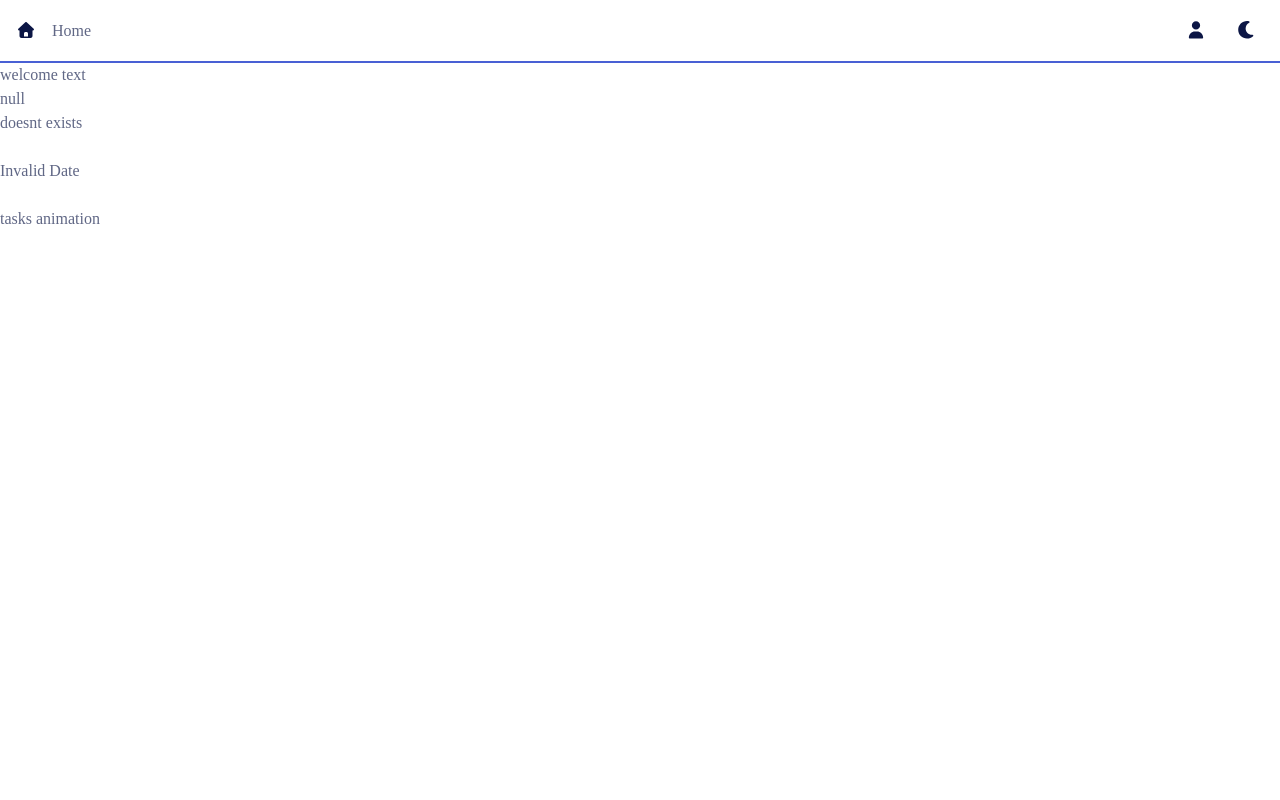
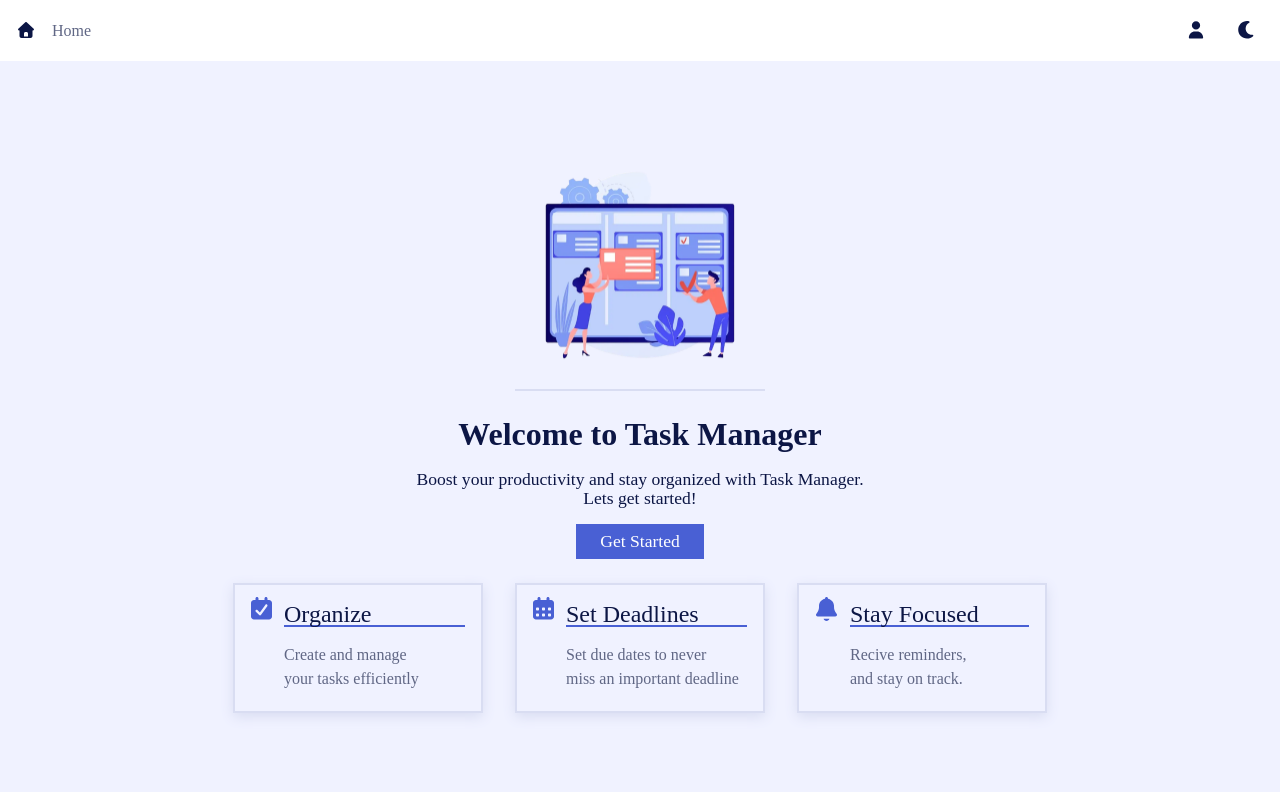
Before and after one commit to Jetmir-Al/Task-Managment-App, a React (Vite) app in the folder client/: page / in a window 1280 px wide. Built offline with nearby package versions, Linux system fonts and the light colour scheme; no server answers.

Commit message:
designed home page, and added logout button

```diff
--- a/client/src/api/auth.api.ts
+++ b/client/src/api/auth.api.ts
@@ -5,9 +5,12 @@ export const login = async (email: string, password: string) => {
         email, password
     });
 
-    console.log(res);
+    return res.data;
 }
 
+export const logout = async () => {
+    await api.post("/auth/logout", {}, { withCredentials: true });
+}
 
 
 export const status = async () => {
--- a/client/src/components/layout/Login.tsx
+++ b/client/src/components/layout/Login.tsx
@@ -6,9 +6,11 @@ import Button from "../ui/Button";
 import { useAccountToggle } from "../../hooks/ToggleAccount";
 import { useState } from "react";
 import { login } from "../../api/auth.api";
+import { useAuthHook } from "../../hooks/AuthHook";
 
 const Login = () => {
     const { toggleLoginSignup, toggleAcc } = useAccountToggle();
+    const { setUser, setAuth } = useAuthHook();
     const [email, setEmail] = useState<string>("");
     const [password, setPassword] = useState<string>("");
 
@@ -16,7 +18,10 @@ const Login = () => {
     async function handleLogin(event: React.FormEvent<HTMLFormElement>) {
         event.preventDefault();
         try {
-            await login(email, password);
+            const res = await login(email, password);
+            toggleAcc();
+            setAuth(true);
+            setUser(res.userLogedIn);
         } catch (error: unknown) {
             console.log(error);
         }
--- a/client/src/components/layout/Navbar.tsx
+++ b/client/src/components/layout/Navbar.tsx
@@ -2,15 +2,21 @@ import "./navbar.css";
 import Button from "../ui/Button";
 import { useToggleLightDark } from "../../hooks/ToggleMode";
 import { FontAwesomeIcon } from "@fortawesome/react-fontawesome";
-import { faMoon, faSun, faUser, faHouse } from "@fortawesome/free-solid-svg-icons";
+import { faMoon, faSun, faUser, faUserGear, faHouse } from "@fortawesome/free-solid-svg-icons";
 import Login from "./Login";
 import Signup from "./Signup";
 import { useAccountToggle } from "../../hooks/ToggleAccount";
 import { Activity } from "react";
+import { useAuthHook } from "../../hooks/AuthHook";
+import { useNavigate } from "react-router-dom";
+
 
 const Navbar = () => {
     const { mode, toggleMode } = useToggleLightDark();
     const { toggleAccount, toggleAcc, loginSignup } = useAccountToggle();
+    const { authenticated } = useAuthHook();
+    const navigate = useNavigate();
+
     return (
         <>
             <div className="navbar-container">
@@ -27,6 +33,15 @@ const Navbar = () => {
                 </div>
 
                 <div className="account-links">
+                    {
+                        authenticated ?
+                            <Button
+                                type={"button"}
+                                onClick={() => navigate("/profile")}
+                                className={"navBtn"}>
+                                <FontAwesomeIcon icon={faUserGear} />
+                            </Button>
+                            :
                             <Button
                                 type={"button"}
                                 onClick={toggleAcc}
@@ -36,6 +51,7 @@ const Navbar = () => {
                                     className="icons"
                                     icon={faUser} />
                             </Button>
+                    }
 
                     <Button
                         type={"button"}
--- a/client/src/components/layout/navbar.css
+++ b/client/src/components/layout/navbar.css
@@ -4,7 +4,6 @@
     align-items: center;
     padding: 1rem;
     width: 100%;
-    border-bottom: 2px solid var(--first-color);
 }
 
 .homeLinks {
--- a/client/src/pages/Home.tsx
+++ b/client/src/pages/Home.tsx
@@ -1,26 +1,56 @@
-import { useAuthHook } from "../hooks/AuthHook";
-
+import './pageStyles/home.css';
+import Button from '../components/ui/Button';
+import { useAccountToggle } from '../hooks/ToggleAccount';
+import { FontAwesomeIcon } from '@fortawesome/react-fontawesome';
+import { faBell, faCalendarDays, faCalendarCheck } from '@fortawesome/free-solid-svg-icons';
 const Home = () => {
-
-    const { authenticated, user } = useAuthHook();
+    const { toggleAcc } = useAccountToggle();
     return (
         <div className="home-container">
-            <div className="hero-section">
-                welcome text <br />
-                {authenticated ? "yes loged in" : "null"}
-                <br />
-                {user ? "user exsits" : "doesnt exists"}
-                <br />
-                {user?.name}
-                <br />
-                {new Date(user?.createdAt ?? "").toUTCString()}
-                <br />
-                {user?.email}
-                <br />
-                {user?.userID}
+            <img src="../src/assets/tm3.png" alt="task manger image" />
+            <div className="welcomeTitle">
+                <h2>
+                    Welcome to Task Manager
+                </h2>
+                <h5>
+                    Boost your productivity and stay organized with Task Manager.
+                    <br />
+                    Lets get started!
+                </h5>
+                <Button
+                    type={'button'}
+                    onClick={() => toggleAcc()}
+                    className={"welcomeBtn"}
+                >
+                    Get Started
+                </Button>
             </div>
-            <div>
-                tasks animation
+
+            <div className='welcomeCards'>
+                <div className="welcomeCard">
+                    <FontAwesomeIcon className='cardIcon'
+                        icon={faCalendarCheck} />
+                    <div className="cardInfo">
+                        <h3>Organize</h3>
+                        <p>Create and manage your tasks efficiently</p>
+                    </div>
+                </div>
+                <div className="welcomeCard">
+                    <FontAwesomeIcon className='cardIcon'
+                        icon={faCalendarDays} />
+                    <div className='cardInfo'>
+                        <h3>Set Deadlines</h3>
+                        <p>Set due dates to never miss an important deadline</p>
+                    </div>
+                </div>
+                <div className="welcomeCard">
+                    <FontAwesomeIcon className='cardIcon'
+                        icon={faBell} />
+                    <div className="cardInfo">
+                        <h3>Stay Focused</h3>
+                        <p>Recive reminders, and stay on track.</p>
+                    </div>
+                </div>
             </div>
         </div>
     );
--- a/client/src/pages/Profiles.tsx
+++ b/client/src/pages/Profiles.tsx
@@ -1,12 +1,30 @@
+import { useNavigate } from "react-router-dom";
+import { logout } from "../api/auth.api";
 import Button from "../components/ui/Button";
+import { useAuthHook } from "../hooks/AuthHook";
 import "./pageStyles/profiles.css";
 
 const Profiles = () => {
+
+    const { user, setAuth, setUser } = useAuthHook();
+    const navigate = useNavigate()
+
+    const handleLogout = async () => {
+        try {
+            await logout();
+            setAuth(false);
+            setUser(null);
+            navigate("/");
+        } catch (error) {
+            console.error(error);
+        }
+    }
+
     return (
         <div className="profiles-container">
             <div className="profile-info">
-                <h2>UserName</h2>
-                <h3>Email: </h3>
+                <h2>{user?.name}</h2>
+                <h3>{user?.email}</h3>
                 <div>
                     <em>Tasks: 3</em>
                     <br />
@@ -20,6 +38,14 @@ const Profiles = () => {
                     >
                         Update
                     </Button>
+                    <Button
+                        onClick={() => handleLogout()}
+                        type={"button"}
+                        className={""}
+                    >
+                        Log out
+                    </Button>
+
                     <Button
                         onClick={() => console.log("yup")}
                         type={"button"}
--- a/client/src/pages/pageStyles/home.css
+++ b/client/src/pages/pageStyles/home.css
@@ -0,0 +1,87 @@
+.home-container {
+    display: flex;
+    flex-direction: column;
+    justify-content: center;
+    align-items: center;
+    gap: 1.5rem;
+    width: 100%;
+    min-height: 91.3vh;
+    background-color: var(--container-color);
+    padding: 0.75rem 1rem;
+}
+
+
+.welcomeTitle {
+    display: flex;
+    flex-direction: column;
+    justify-content: center;
+    align-items: center;
+    gap: 1rem;
+    text-align: center;
+}
+
+.home-container img {
+    width: 20%;
+    border-bottom: 2px solid var(--border-color);
+}
+
+.welcomeBtn {
+    padding: 0.5rem 1.5rem;
+    border: none;
+    background-color: var(--first-color);
+    color: var(--white-color);
+    transition: 0.4s;
+}
+
+.welcomeBtn:hover {
+    opacity: 0.9;
+}
+
+.welcomeCards {
+    display: flex;
+    justify-content: center;
+    align-items: center;
+    flex-wrap: wrap;
+    gap: 2rem;
+    width: 100%;
+}
+
+.welcomeCard {
+    display: flex;
+    flex-direction: row;
+    text-align: left;
+    gap: 0.75rem;
+    border: 2px solid var(--border-color);
+    box-shadow: var(--boxShadow);
+    width: 250px;
+    height: 130px;
+    padding: 0.75rem 1rem;
+}
+
+.cardInfo {
+    display: flex;
+    flex-direction: column;
+    justify-content: space-evenly;
+    gap: 0.5rem;
+}
+
+.cardInfo h3 {
+    border-bottom: 2px solid var(--first-color);
+}
+
+.cardIcon {
+    font: var(--h3);
+    color: var(--first-color);
+}
+
+@media screen and (max-width: 1024px) {
+    .welcomeCards {
+        display: none;
+    }
+}
+
+@media screen and (max-width: 758px) {
+    .home-container img {
+        width: 45%;
+    }
+}
```
Also changed, not shown: client/src/assets/tm3.png (added). Lines whose indentation alone changed are shown as unchanged.
